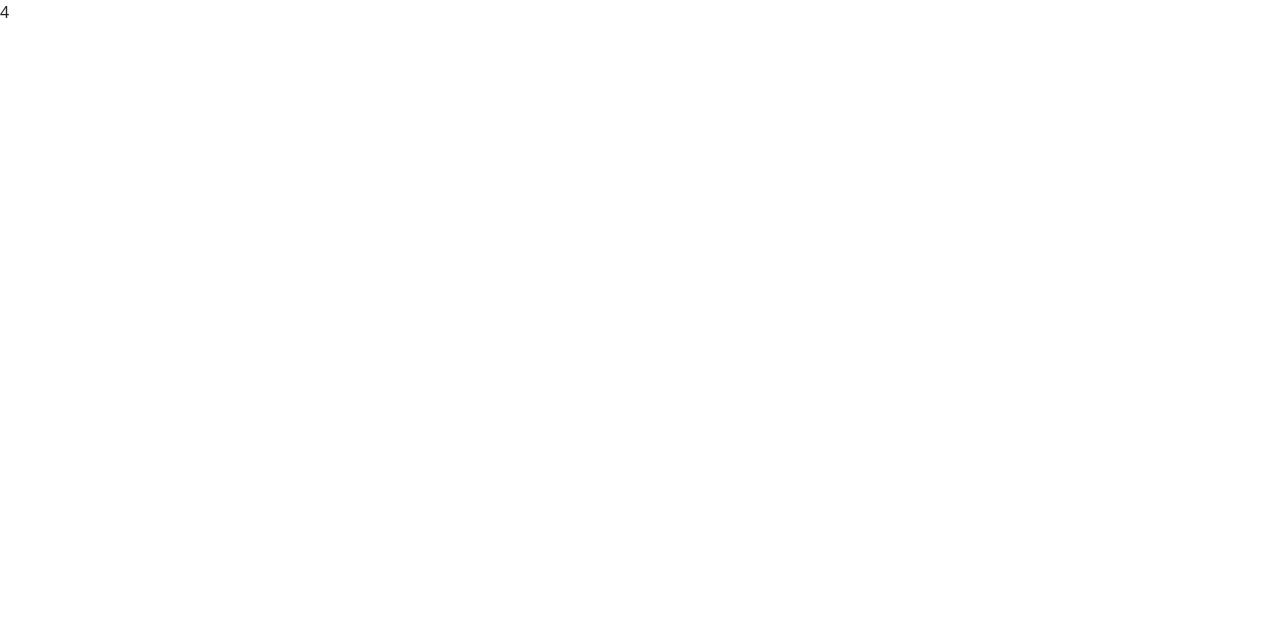
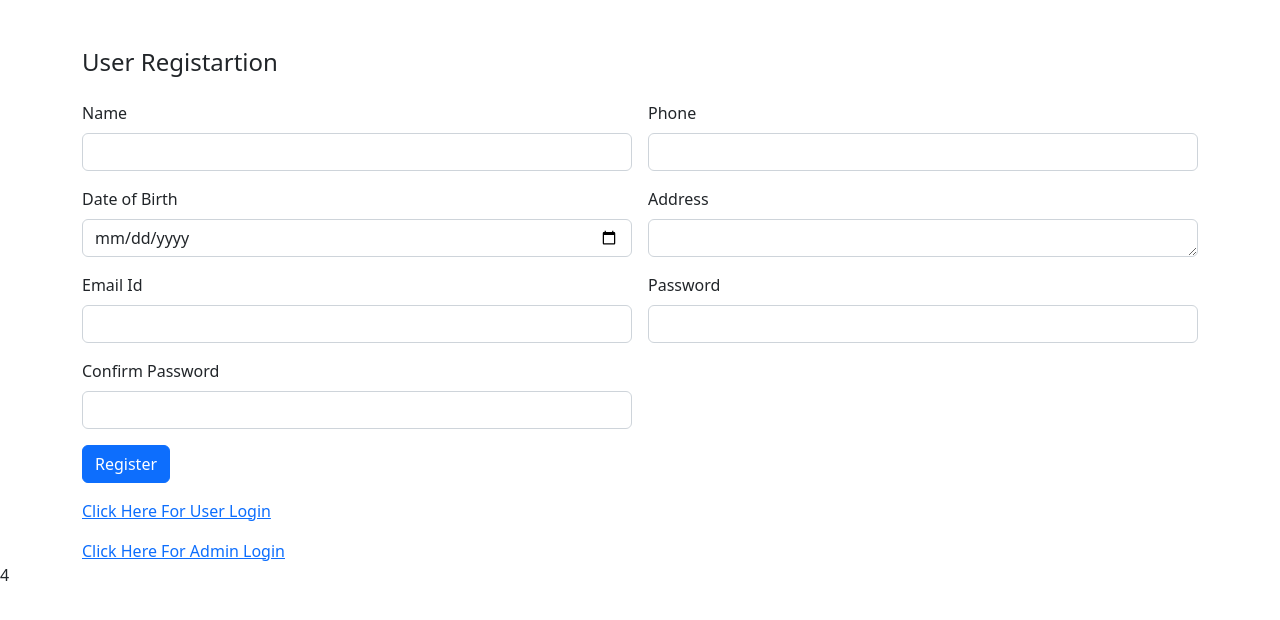
Before and after one commit to j1999amar/Complaint-Angular, an Angular app: page /userRegistration in a window 1280 px wide. Before the commit this address led to /. Shown: the top 620 px of the page. Built offline with nearby package versions, Linux system fonts and the light colour scheme.

Commit message:
User Registration UI, Route Path &  Read Values

```diff
--- /dev/null
+++ b/src/app/user-registration/user-registration.component.html
@@ -0,0 +1,44 @@
+<div class="container mt-5">
+    <div class="row">
+        <div class="col-12 col-sm-12 col-md-12 col-lg-12 col-xl-12 col-x">
+            <div class="row g-3">
+                <h4>User Registartion</h4>
+                <div class="col-12 col-sm-12 col-md-12 col-lg-6 col-xl-6 col-xxl-6">
+                    <div class="label form-label"> Name</div>
+                    <div><input name="name" [(ngModel)]="name" type="text" name="" id="" class="form-control"></div>
+                </div>
+
+                <div class="col-12 col-sm-12 col-md-12 col-lg-6 col-xl-6 col-xxl-6">
+                    <div class="label form-label">Phone</div>
+                    <div><input name="phone" [(ngModel)]="phone" type="text" name="" id="" class="form-control"></div>
+                </div>
+                <div class="col-12 col-sm-12 col-md-12 col-lg-6 col-xl-6 col-xxl-6">
+                    <div class="label form-label">Date of Birth</div>
+                    <div><input name="date" [(ngModel)]="date" type="date" name="" id="" class="form-control"></div>
+                </div>
+                <div class="col-12 col-sm-12 col-md-12 col-lg-6 col-xl-6 col-xxl-6">
+                    <div class="label form-label">Address</div>
+                    <textarea name="" id="" cols="2" rows="1" class="form-control"name="address" [(ngModel)]="address" ></textarea>
+                </div>
+                <div class="col-12 col-sm-12 col-md-12 col-lg-6 col-xl-6 col-xxl-6">
+                    <div class="label form-label">Email Id</div>
+                    <div><input name="userLogin" [(ngModel)]="userLogin" type="email" name="" id="" class="form-control"></div>
+                </div>
+                <div class="col-12 col-sm-12 col-md-12 col-lg-6 col-xl-6 col-xxl-6">
+                    <div class="label form-label">Password</div>
+                    <div><input name="password" [(ngModel)]="password" type="password" name="" id="" class="form-control"></div>
+                </div>
+                <div class="col-12 col-sm-12 col-md-12 col-lg-6 col-xl-6 col-xxl-6">
+                    <div class="label form-label">Confirm Password</div>
+                    <div><input name="confirmPassword" [(ngModel)]="confirmPassword" type="password" name="" id="" class="form-control"></div>
+                </div>
+                <div class="col-12 col-sm-12 col-md-12 col-lg-12 col-xl-12 col-xxl-12">
+                    <button class="btn btn-primary" (click)="readValue()">Register</button><br>
+                </div>
+                <a routerLink="/userLogin">Click Here For User Login</a><br>
+                <a routerLink="/">Click Here For Admin Login</a>
+
+            </div>
+        </div>
+    </div>
+</div>
--- /dev/null
+++ b/src/app/user-registration/user-registration.component.ts
@@ -0,0 +1,32 @@
+import { Component } from '@angular/core';
+
+@Component({
+  selector: 'app-user-registration',
+  templateUrl: './user-registration.component.html',
+  styleUrls: ['./user-registration.component.css'],
+})
+export class UserRegistrationComponent {
+  name = '';
+  address = '';
+  date=''
+  phone = '';
+  email = '';
+  userLogin = '';
+  password = '';
+  confirmPassword = '';
+  readValue = () => {
+    let data:any = [
+      {
+        "name": this.name,
+        "address": this.address,
+        "date":this.date,
+        "phone": this.phone,
+        "email": this.email,
+        "userLogin": this.userLogin,
+        "password": this.password,
+        "confirmPassword": this.confirmPassword,
+      },
+    ];
+    console.log(data)
+  };
+}
```
Also changed, not shown: src/app/app.module.ts (+7 -1 lines), src/app/user-registration/user-registration.component.css (added).
